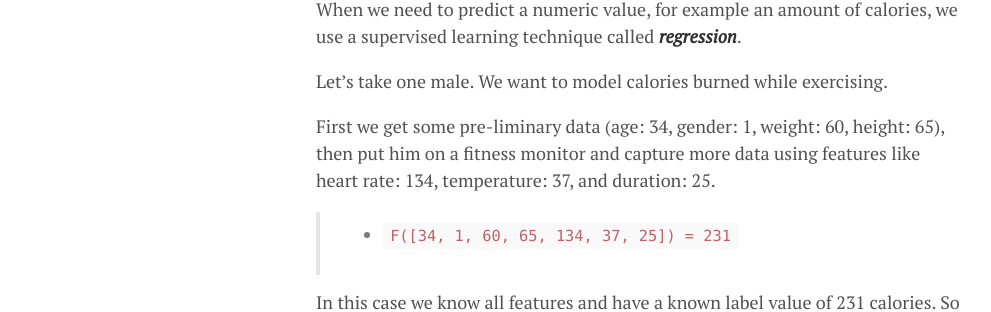
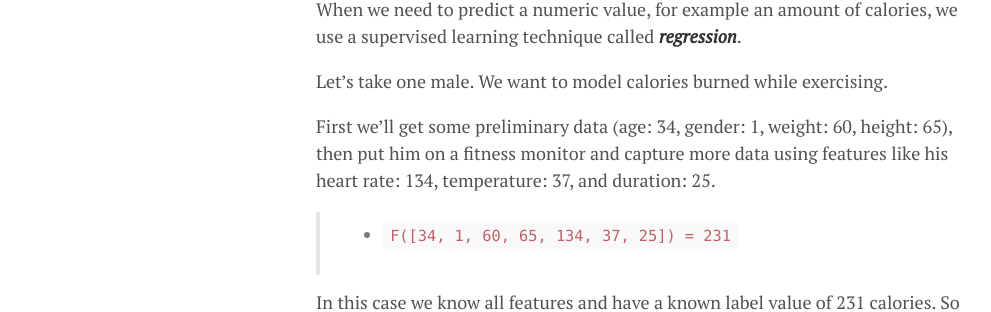
Before and after one commit to lgeurts/lgeurts.github.io, a Jekyll site: the page built from _posts/2018-06-29-artificial-intelligence-basics.md, in a window 1280 px wide and 900 px high, scrolled down 2591 px. Shown: the part 146-458 px from the top of the window, without its empty margins (0-991 px from the left). Built offline with Jekyll 4.4.1, drawn with Linux system fonts in a browser that asks for light colours; nearby versions of some CDN libraries.

Commit message:
Update 2018-06-29-artificial-intelligence-basics.md

```diff
--- a/_posts/2018-06-29-artificial-intelligence-basics.md
+++ b/_posts/2018-06-29-artificial-intelligence-basics.md
@@ -72,7 +72,7 @@ When we need to predict a numeric value, for example an amount of calories, we u
 
 Let's take one male. We want to model calories burned while exercising.
 
-First we get some pre-liminary data (age: 34, gender: 1, weight: 60, height: 65), then put him on a fitness monitor and capture more data using features like heart rate: 134, temperature: 37,  and duration: 25.
+First we'll get some preliminary data (age: 34, gender: 1, weight: 60, height: 65), then put him on a fitness monitor and capture more data using features like his heart rate: 134, temperature: 37,  and duration: 25.
 
 > * `F([34, 1, 60, 65, 134, 37, 25]) = 231`
 
```
